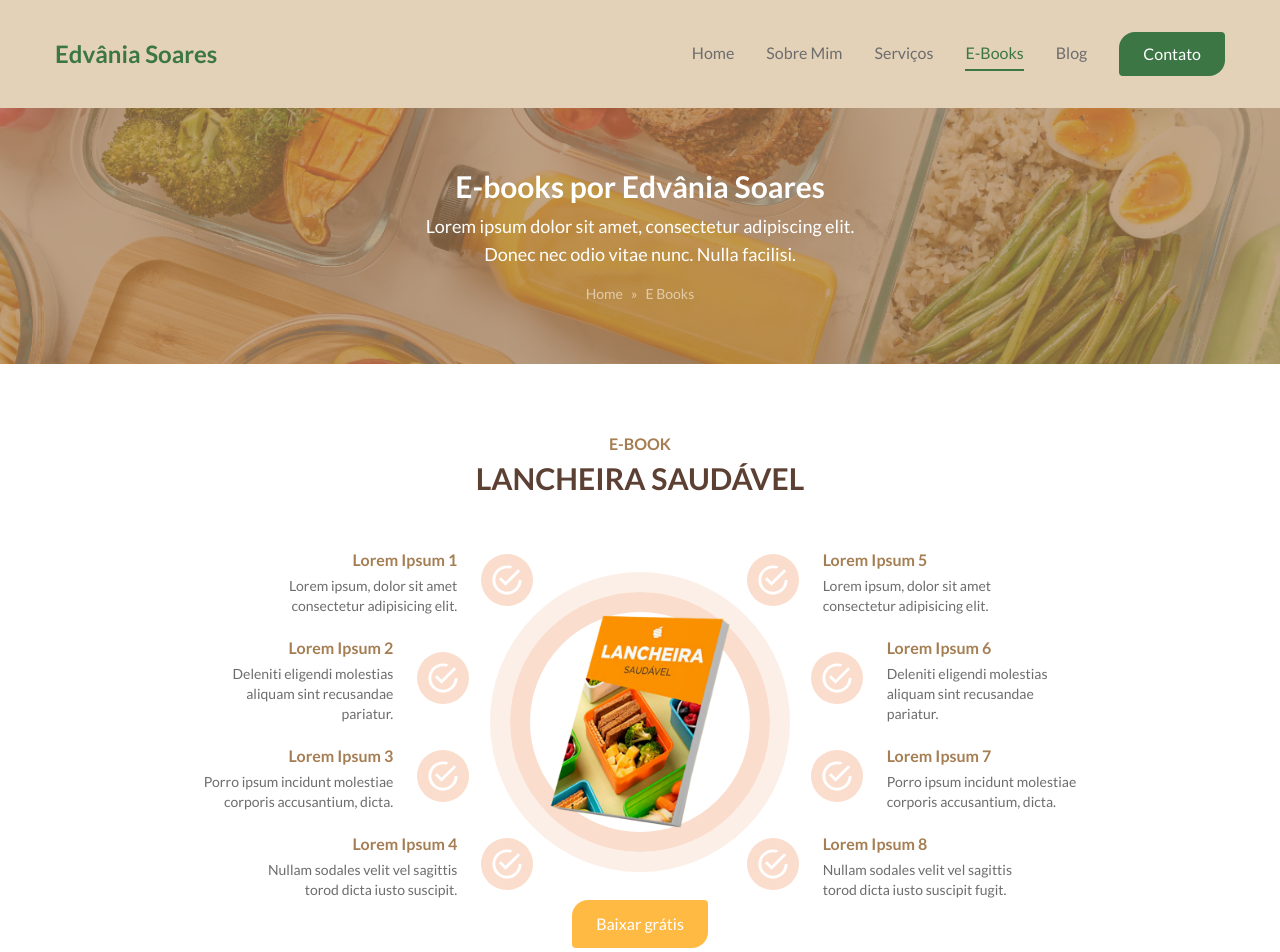
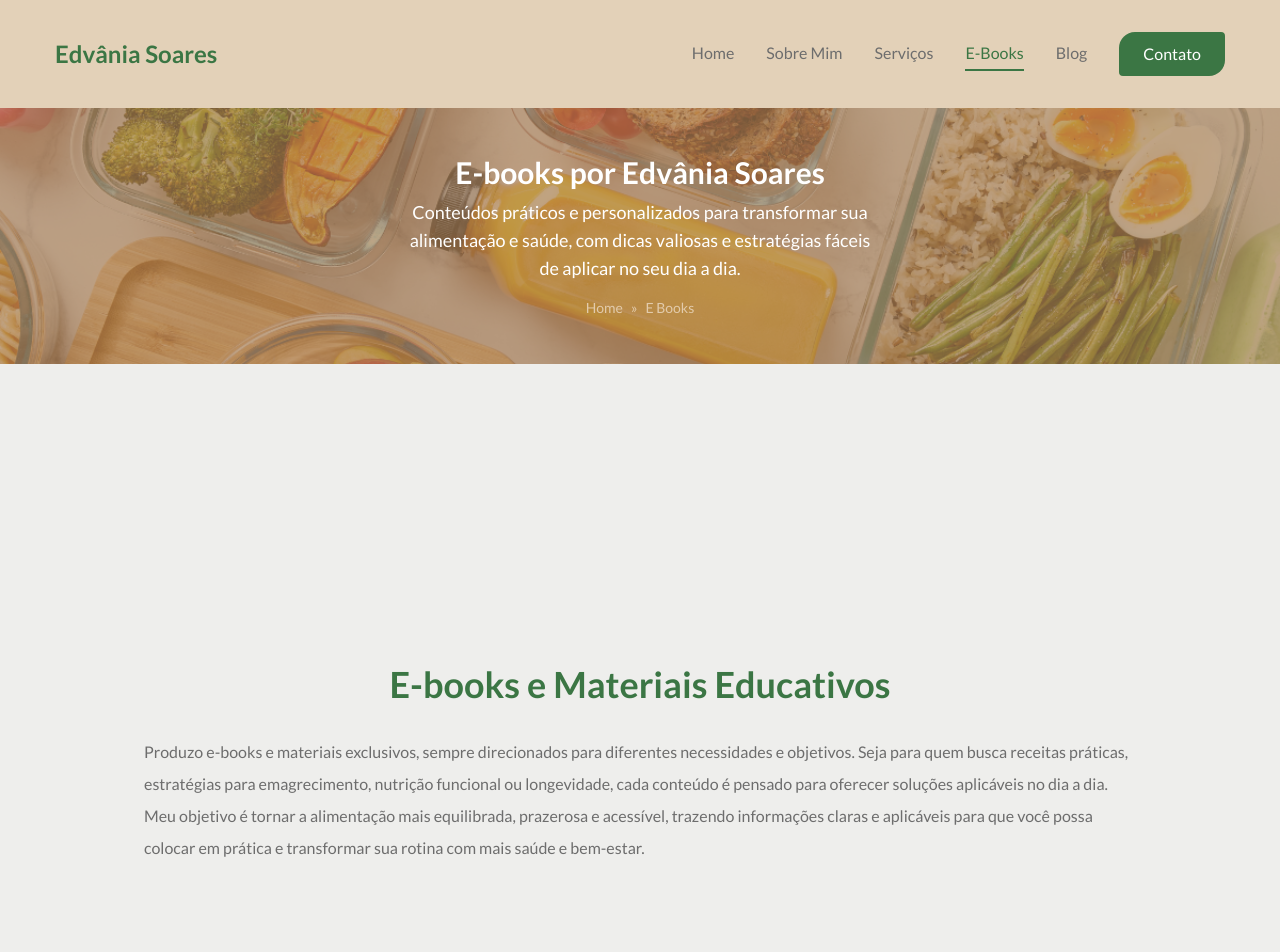
Before and after one commit to ArielSpencer/nutri-edvania-site, a Next.js app: page /e-books in a window 1280 px wide. Shown: the top 952 px of the page. Built offline with nearby package versions, Linux system fonts and the light colour scheme.

Commit message:
feat: add pages for nutritional services with basic structure

```diff
--- a/app/e-books/page.jsx
+++ b/app/e-books/page.jsx
@@ -5,9 +5,23 @@ const Ebooks = () => {
   return <section>
     <Banner
       title="E-books por Edvânia Soares"
-      description="Lorem ipsum dolor sit amet, consectetur adipiscing elit. Donec nec odio vitae nunc. Nulla facilisi."
+      description="Conteúdos práticos e personalizados para transformar sua alimentação e saúde, com dicas valiosas e estratégias fáceis de aplicar no seu dia a dia."
     />
-    <EbookSection />
+    {/* <EbookSection /> */}
+
+    <div className="min-h-screen flex flex-col justify-center items-center px-36">
+      <h1
+          className="text-4xl font-bold text-center text-accent mb-8"
+      >
+        E-books e Materiais Educativos
+      </h1>
+      <p>
+        Produzo e-books e materiais exclusivos, sempre direcionados para diferentes necessidades e objetivos. Seja para quem busca receitas práticas, estratégias para emagrecimento, nutrição funcional ou longevidade, cada conteúdo é pensado para oferecer soluções aplicáveis no dia a dia.
+      </p>
+      <p>
+        Meu objetivo é tornar a alimentação mais equilibrada, prazerosa e acessível, trazendo informações claras e aplicáveis para que você possa colocar em prática e transformar sua rotina com mais saúde e bem-estar.
+      </p>
+    </div>
   </section>
 }
 
--- /dev/null
+++ b/app/servicos/atendimento-nutricional/page.jsx
@@ -0,0 +1,18 @@
+const NutritionalCare = () => {
+  return (
+    <section className="min-h-screen flex flex-col justify-center items-center px-36">
+      <h1
+        className="text-4xl font-bold text-center text-accent mb-8"
+      >
+        atendimento nutricional
+      </h1>
+      <p>
+        Acredito que o verdadeiro emagrecimento vai muito além da alimentação – ele acontece quando há uma conexão entre corpo, mente e espírito. Meu atendimento nutricional é baseado nessa visão holística, proporcionando um caminho equilibrado para mais saúde, bem-estar e longevidade.
+      <br /><br />
+        Não se trata apenas de perder peso, mas de se sentir mais feliz e realizada, conquistando uma relação saudável com a comida e consigo mesma. Com um plano alimentar personalizado e estratégias que respeitam sua individualidade, minha missão é te ajudar a transformar sua rotina de forma leve e sustentável, para que a nutrição seja sua aliada em todas as áreas da vida.
+      </p>
+    </section>
+  )
+}
+
+export default NutritionalCare;
--- /dev/null
+++ b/app/servicos/mentoria-para-nutricionistas/page.jsx
@@ -0,0 +1,16 @@
+const Mentoring = () => {
+  return (
+    <section className="min-h-screen flex flex-col justify-center items-center px-36">
+      <h1
+        className="text-4xl font-bold text-center text-accent mb-8"
+      >
+        mentoria para nutricionistas
+      </h1>
+      <p>
+      Ajudar outros nutricionistas a crescerem profissionalmente é uma das minhas paixões! A mentoria é voltada para quem deseja estruturar um consultório de sucesso, fidelizar pacientes e se posicionar no mercado com autoridade e estratégia. Compartilho minha experiência para que você construa uma carreira sólida e de impacto.
+      </p>
+    </section>
+  )
+}
+
+export default Mentoring;
--- /dev/null
+++ b/app/servicos/palestras-e-programas-de-saude/page.jsx
@@ -0,0 +1,16 @@
+const Lectures = () => {
+  return (
+    <section className="min-h-screen flex flex-col justify-center items-center px-36">
+      <h1
+        className="text-4xl font-bold text-center text-accent mb-8"
+      >
+        palestras e programas de saude
+      </h1>
+      <p>
+      Levo saúde e bem-estar para dentro das empresas, promovendo palestras e programas de conscientização nutricional para colaboradores. A alimentação impacta diretamente na produtividade, energia e qualidade de vida no trabalho, e meu objetivo é transformar a rotina corporativa com hábitos mais saudáveis e eficazes.
+      </p>
+    </section>
+  )
+}
+
+export default Lectures;
--- /dev/null
+++ b/app/servicos/programas-de-saude-e-bem-estar/page.jsx
@@ -0,0 +1,16 @@
+const HealthAndWellBeing = () => {
+  return (
+    <section className="min-h-screen flex flex-col justify-center items-center px-36">
+      <h1
+        className="text-4xl font-bold text-center text-accent mb-8"
+      >
+        programas de saude e bem-estar
+      </h1>
+      <p>
+      Acredito que saúde é movimento! Por isso, organizo eventos e treinões para incentivar um estilo de vida ativo, como o projeto "Movimente-se para o Melhor Ano da Sua Vida", que inclui diversas modalidades para promover mais qualidade de vida e longevidade.
+      </p>
+    </section>
+  )
+}
+
+export default HealthAndWellBeing;
```
